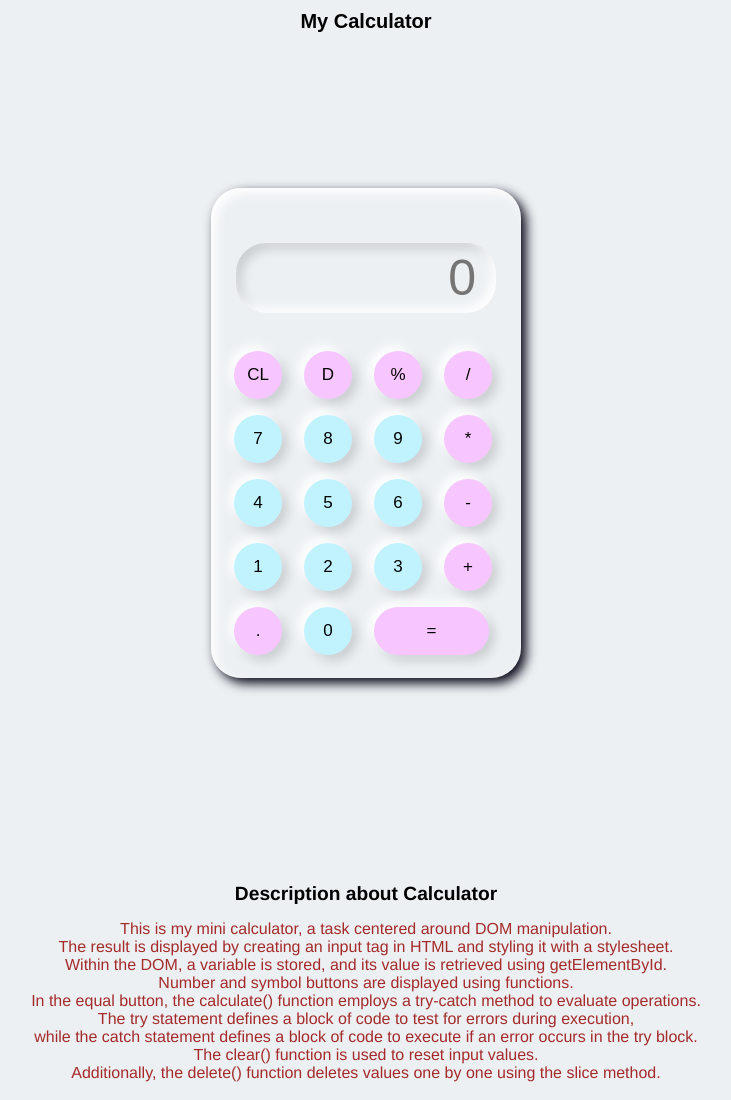
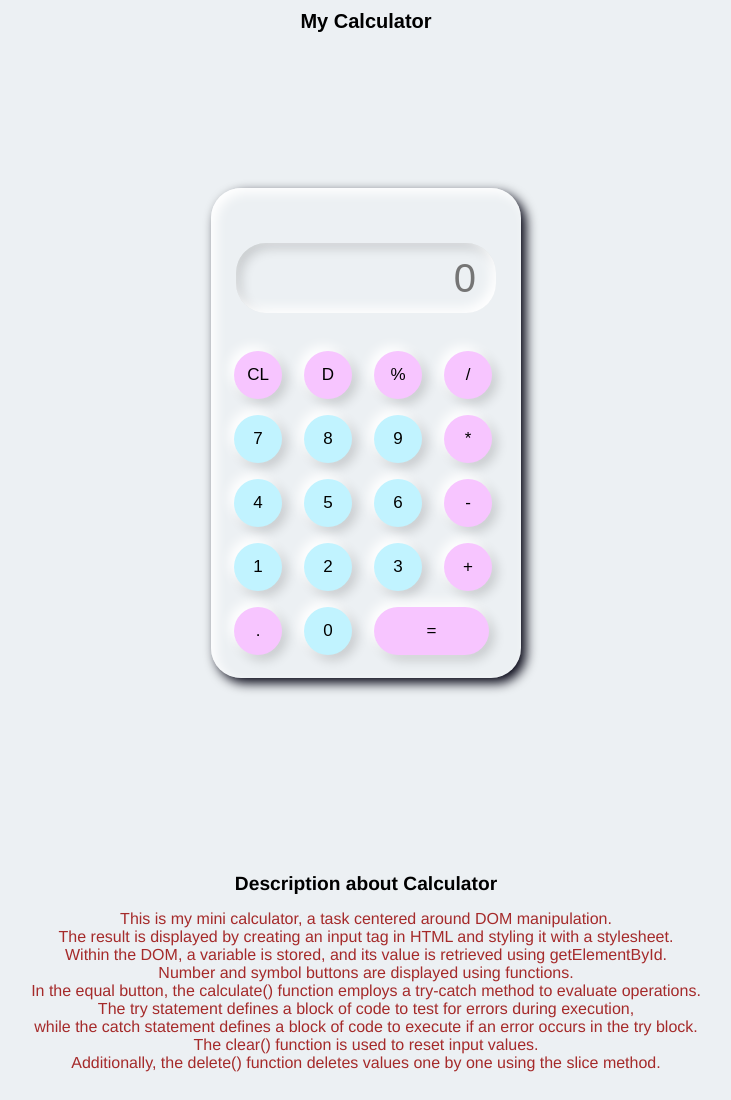
Before and after one commit to JananiRavichandran09/Calculator, a plain HTML site: page index.html in a window 1280 px wide. Shown: the whole page, without its empty margins (274-1005 px from the left). Drawn offline with Linux system fonts and the light colour scheme.

Commit message:
netlify added

```diff
--- a/CSS/style.css
+++ b/CSS/style.css
@@ -40,7 +40,7 @@ input{
     border: none;
     border-radius: 30px;
     color: rgb(70,70,70);
-    font-size: 50px;
+    font-size: 40px;
     text-align: end;
     margin: auto;
     margin-top: 40px;
@@ -77,7 +77,7 @@ button{
 }
 h3{
            font-size: larger;
-            margin-top: 50px;
+            margin-top: 40px;
             text-align: center;
             font-family: 'Franklin Gothic Medium', 'Arial Narrow', Arial, sans-serif;
 
--- a/index.html
+++ b/index.html
@@ -5,6 +5,8 @@
     <meta name="viewport" content="width=device-width, initial-scale=1.0">
     <title>Calculator</title>
     <link rel="stylesheet" href="./CSS/style.css">
+    <link rel="shortcut icon" href="./CSS/icon.jpg" type="image/x-icon">
+    <link rel="shortcut icon" href="./CSS/icon.png" type="image/x-icon">
 </head>
 <body>
     <h1 id="title">My Calculator</h1>
```
Also changed, not shown: 1 other file.
